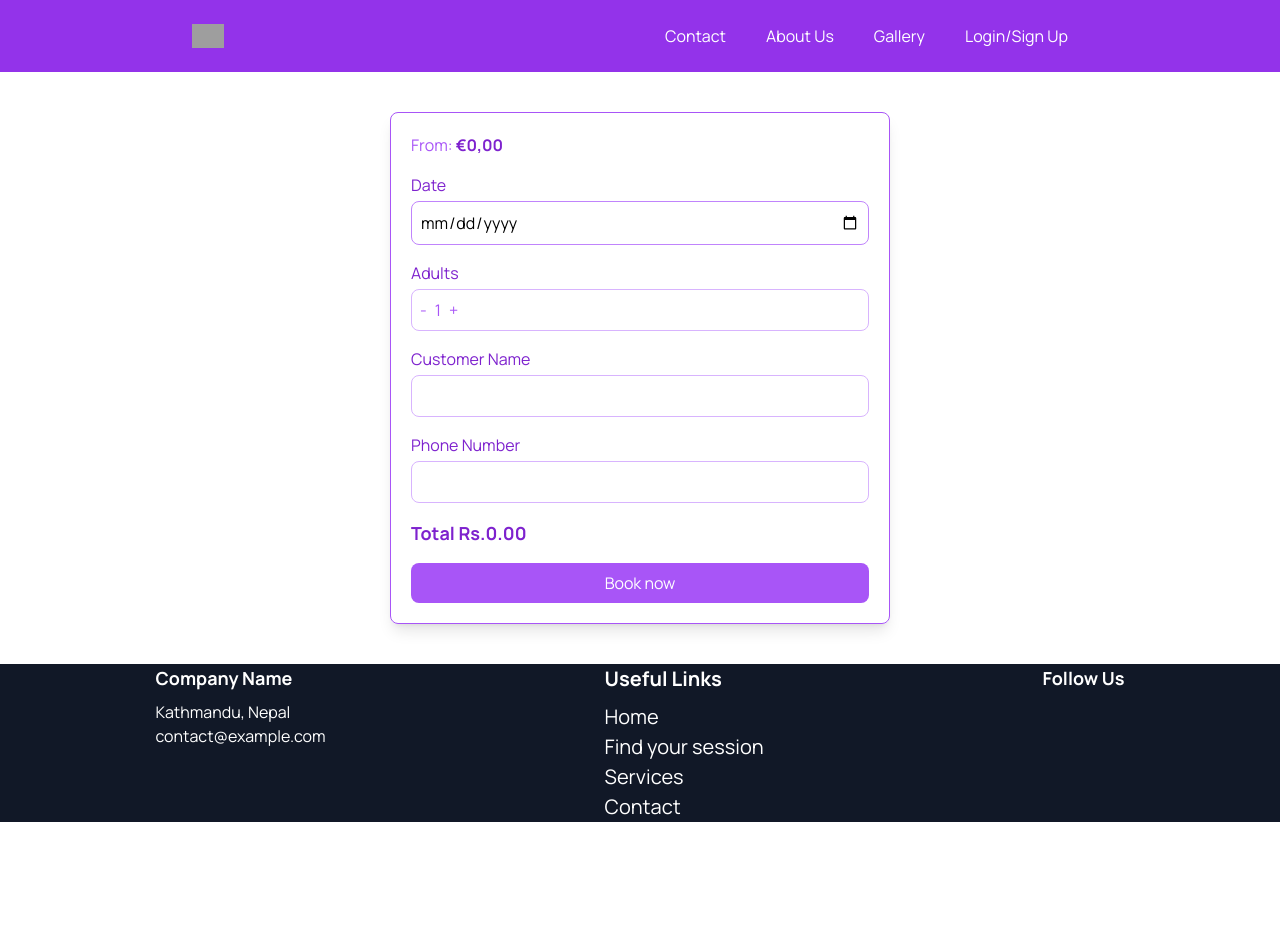
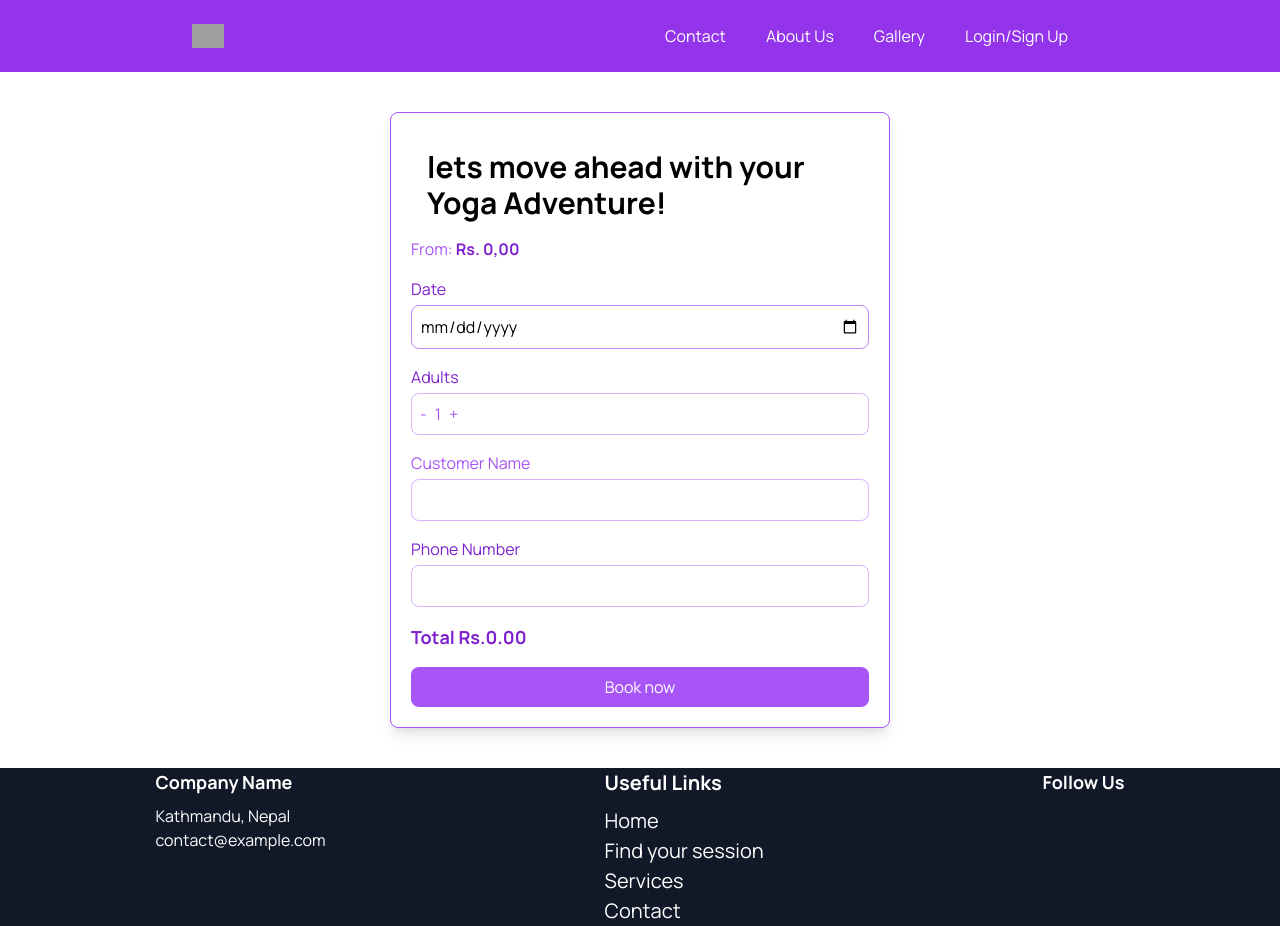
Before and after one commit to bhandaripawan8/Yoga-MERN, a React (Vite) app: page /booking in a window 1280 px wide. Before the commit the page ends 822 px from the top, so only its background shows below. Built offline with nearby package versions, Linux system fonts and the light colour scheme; grey boxes are pictures that could not be loaded.

Commit message:
minimal changes

```diff
--- a/src/components/BookingPage/Booking.jsx
+++ b/src/components/BookingPage/Booking.jsx
@@ -4,11 +4,8 @@ import BookingForm from './BookingForm'
 const Booking = () => {
   return (
     <>
-    <div>
-
-    </div>
     <BookingForm/>
-                   </>
+</>
   )
 }
 
--- a/src/components/BookingPage/BookingForm.jsx
+++ b/src/components/BookingPage/BookingForm.jsx
@@ -21,14 +21,14 @@ const BookingForm = () => {
     setFormData((prevState) => ({
       ...prevState,
       num_people: Math.max(1, prevState.num_people + amount),
-      total_cost: (Math.max(1, prevState.num_people + amount)) * 100 // Assuming each person costs 100 units
+      total_cost: (Math.max(1, prevState.num_people + amount)) * 100
     }));
   };
 
   const handleSubmit = async (e) => {
     e.preventDefault();
     try {
-      const response = await axios.post('/bookings', formData);
+      const response = await axios.post('http://localhost:3000/api/auth/booking', formData);
       console.log('Booking successful:', response.data);
     } catch (error) {
       console.error('Error creating booking:', error);
@@ -37,8 +37,11 @@ const BookingForm = () => {
 
   return (
     <div className=" w-[500px] m-10 border border-purple-500  shadow-lg rounded-lg p-5 ">
+        <div className='text-3xl font-bold m-4'>
+                <h3>lets move ahead with your Yoga Adventure!</h3>
+        </div>
       <form onSubmit={handleSubmit}>
-        <div className="text-purple-500 dark:text-purple-500">From: <span className="text-purple-700 dark:text-purple-500 font-bold">€0,00</span></div>
+        <div className="text-purple-500 dark:text-purple-500">From: <span className="text-purple-700 dark:text-purple-500 font-bold">Rs. 0,00</span></div>
         <div className="mt-4">
           <label className="block text-purple-700 dark:text-purple-500">Date</label>
           <input type="date" name="booking_date" value={formData.booking_date} onChange={handleChange} className="w-full border rounded-lg p-2 mt-1 border-purple-400  bg-white  dark:text-purple-500" required />
@@ -52,8 +55,8 @@ const BookingForm = () => {
           </div>
         </div>
         <div className="mt-4">
-          <label className="block text-purple-700 dark:text-purple-500">Customer Name</label>
-          <input type="text" name="customer_name" value={formData.customer_name} onChange={handleChange} className="w-full border rounded-lg p-2 mt-1 border-purple-300 dark:border-purple-600 bg-white dark:bg-purple-900 text-purple-700 dark:text-purple-200" required />
+          <label className="text-purple-500">Customer Name</label>
+          <input type="text" name="customer_name" value={formData.customer_name} onChange={handleChange} className="w-full border rounded-lg p-2 mt-1 border-purple-300 dark:border-purple-600 bg-white  text-purple-700 dark:text-purple-200" required />
         </div>
         <div className="mt-4">
           <label className="block text-purple-700 dark:text-purple-500">Phone Number</label>
```
Also changed, not shown: 1 other file (tests, documents, lock files or other folders).
